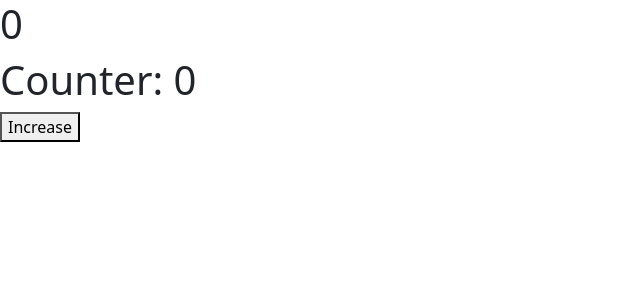
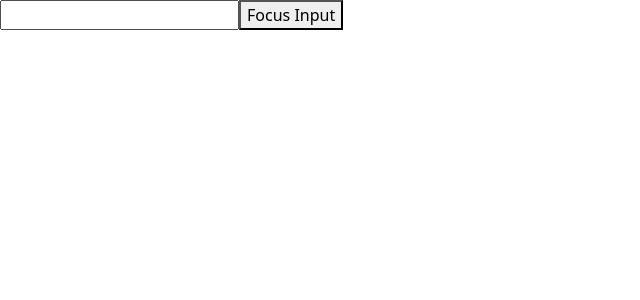
Before and after one commit to utsav-sejpal/react-app, a React (Create React App) app: page / in a window 1280 px wide. Shown: the top 300 px of the page, without its empty margins (0-640 px from the left). Built offline with nearby package versions, Linux system fonts and the light colour scheme.

Commit message:
forward ref hook

```diff
--- a/src/App.js
+++ b/src/App.js
@@ -14,6 +14,7 @@
 import UseRefHookComponent from "./components/practice/hooks/UseRefHookComponent";
 import LiftingStateParent from './components/practice/props/lifting_stateup/ParentComponent';
 import StyleComponent from "./components/practice/style/StyleComponent";
+import ForwardRefParent from "./components/practice/hooks/forwarding_ref/ParentComponent";
 
 let name = "Test User";
 function App() {
@@ -31,8 +32,9 @@
       {/* <Form /> */}
       {/* <SimpleFormValidation /> */}
       {/* <Form/> */}
-      <UseRefHookComponent />
+      {/* <UseRefHookComponent /> */}
       {/* <LiftingStateParent /> */}
+      <ForwardRefParent />
     </>
   );
 }
--- /dev/null
+++ b/src/components/practice/hooks/forwarding_ref/ChildComponent.js
@@ -0,0 +1,7 @@
+import { forwardRef } from "react";
+
+const ChildComponent = forwardRef((props, ref) => {
+    return <input ref={ref} />
+});
+
+export default ChildComponent;
--- /dev/null
+++ b/src/components/practice/hooks/forwarding_ref/ParentComponent.js
@@ -0,0 +1,12 @@
+import React, { useRef } from 'react'
+import ChildComponent from './ChildComponent';
+
+export default function ParentComponent() {
+    let inputRef = useRef();
+    return (
+        <div>
+            <ChildComponent ref={inputRef} />
+            <button onClick={() => inputRef.current.focus()}>Focus Input</button>
+        </div>
+    )
+}
```
